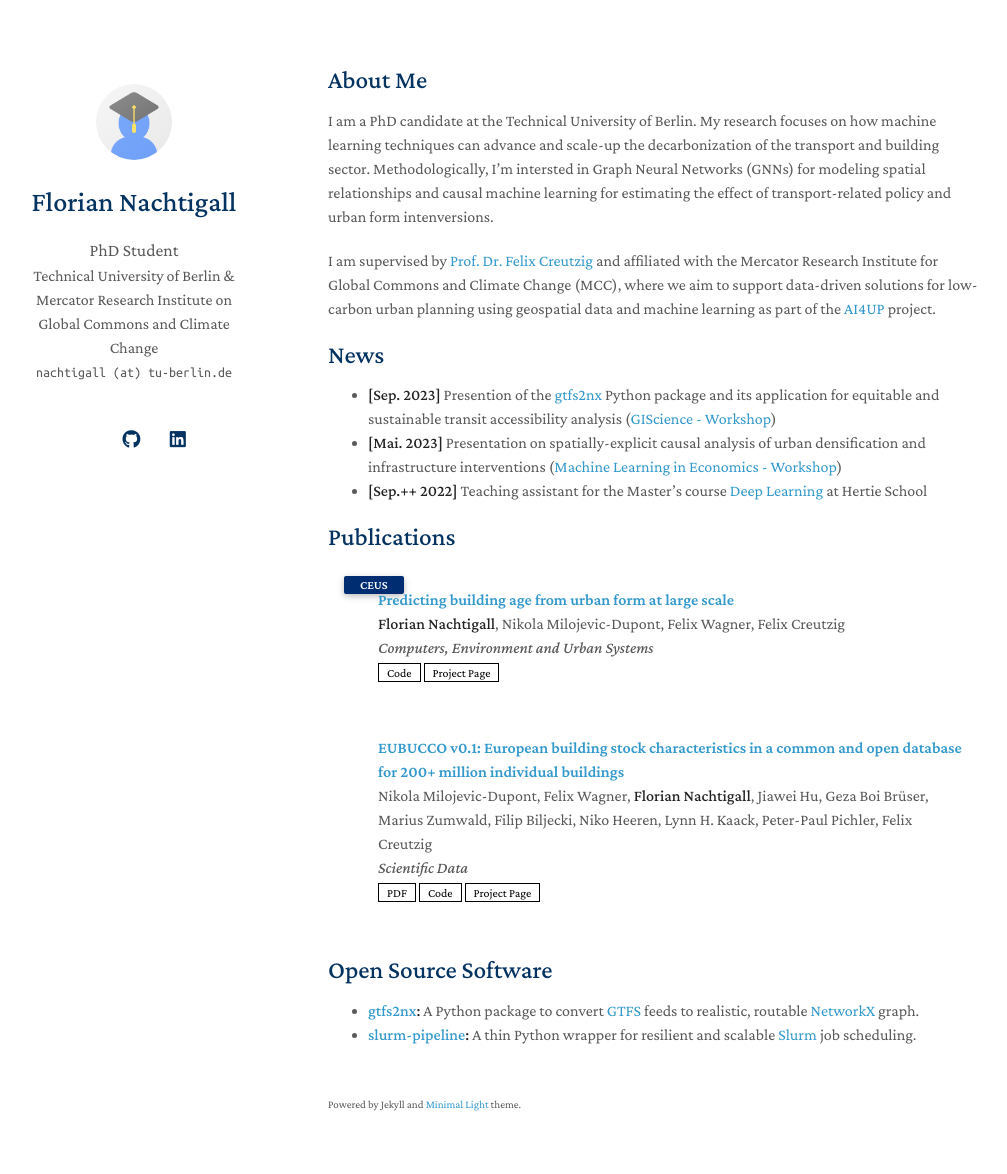
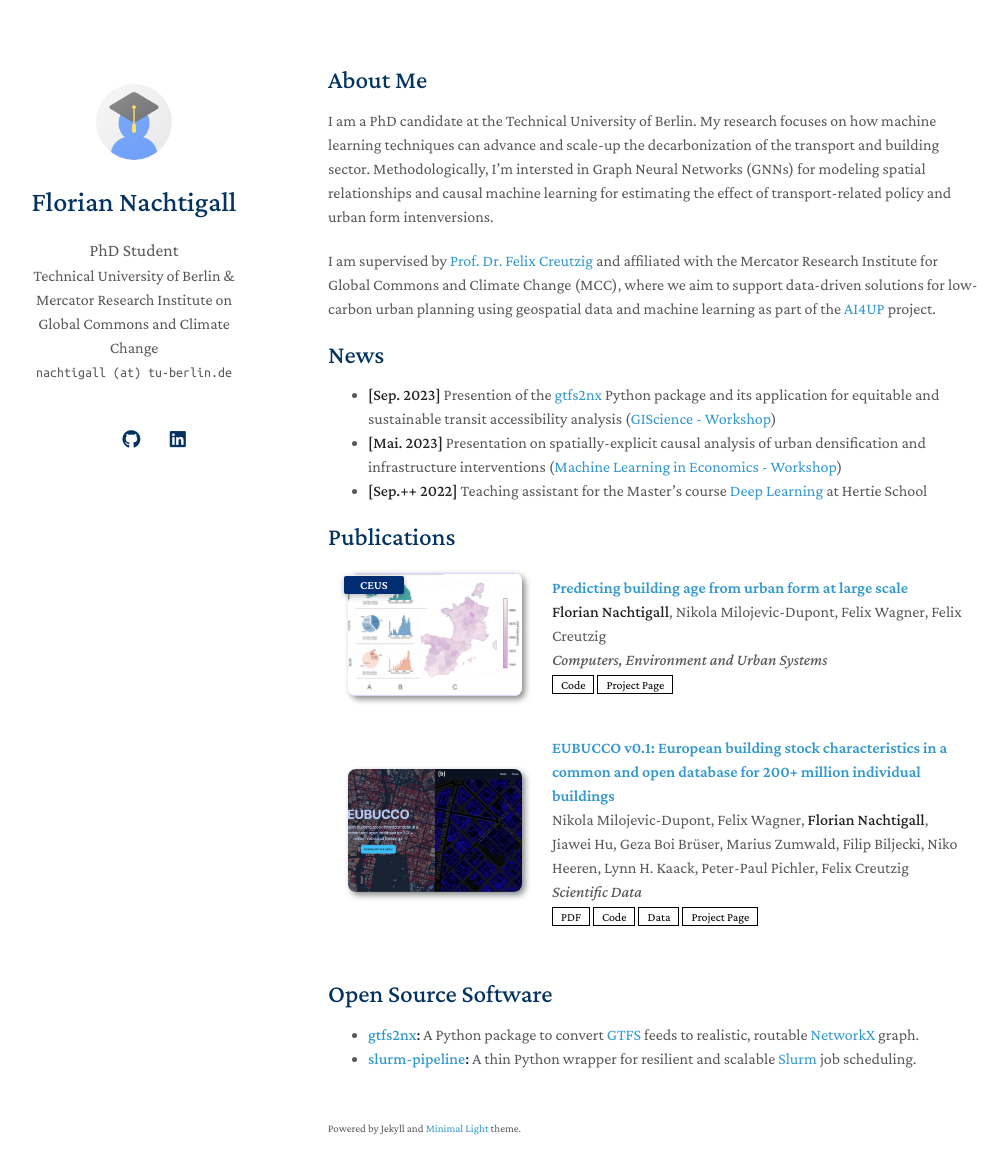
Before and after one commit to FlorianNachtigall/floriannachtigall.github.io, a Jekyll site: the page built from index.md, in a window 1280 px wide and 1209 px high. Shown: the top 1174 px of the window, without its empty margins (142-1149 px from the left). Built offline with Jekyll 4.4.1, drawn with Linux system fonts in a browser that asks for light colours; nearby versions of some CDN libraries; a style sheet for code colours, icons or effects is not loaded; our own code applies the rules of GitHub Pages for plain Markdown files.

Commit message:
Add publication thumbnails & data button

```diff
--- a/_data/publications.yml
+++ b/_data/publications.yml
@@ -8,7 +8,7 @@
     page: https://www.sciencedirect.com/science/article/pii/S019897152300073X
     code: https://github.com/ai4up/ufo-prediction
     # bibtex: https://bib.yliu.me/MICCAI23.txt
-    # image: ./assets/img/teaser_example_2.png
+    image: ./assets/img/ceus-thumbnail.jpg
     # notes: ~
 
   - title: "EUBUCCO v0.1: European building stock characteristics in a common and open database for 200+ million individual buildings"
@@ -18,6 +18,7 @@
     pdf: https://www.nature.com/articles/s41597-023-02040-2.pdf
     code: https://github.com/ai4up/eubucco
     page: https://www.nature.com/articles/s41597-023-02040-2
+    data: https://eubucco.com/data
     # bibtex: https://class-il.mpi-inf.mpg.de/mnemonics/
     # notes: ~
-    # image: ./assets/img/teaser_example.png
+    image: ./assets/img/eubucco-thumbnail.webp
--- a/_includes/publications.md
+++ b/_includes/publications.md
@@ -27,6 +27,9 @@
       {% if link.code %}
       <a href="{{ link.code }}" class="btn btn-sm z-depth-0" role="button" target="_blank" style="font-size:12px;">Code</a>
       {% endif %}
+      {% if link.data %}
+      <a href="{{ link.data }}" class="btn btn-sm z-depth-0" role="button" target="_blank" style="font-size:12px;">Data</a>
+      {% endif %}
       {% if link.page %}
       <a href="{{ link.page }}" class="btn btn-sm z-depth-0" role="button" target="_blank" style="font-size:12px;">Project Page</a>
       {% endif %}
```
Also changed, not shown: assets/img/ceus-thumbnail.jpg (added), assets/img/eubucco-thumbnail.webp (added).
